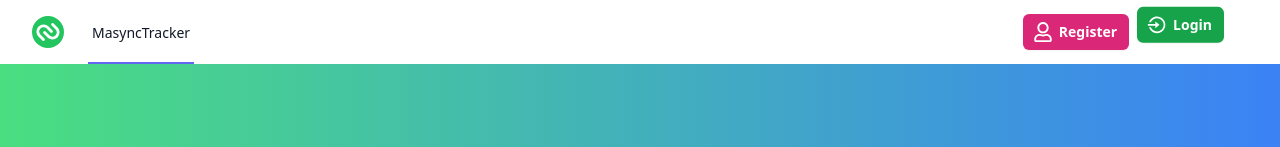
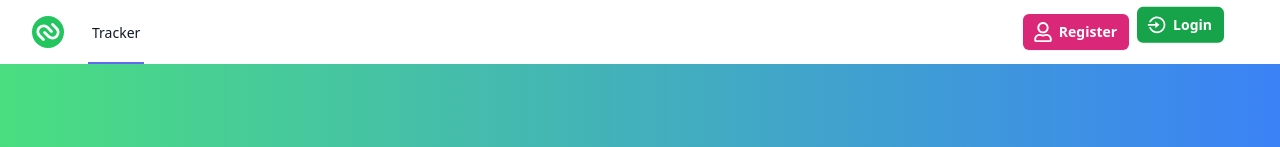
Before and after one commit to ppagano91/mern-expenses-controller-front, a React (Vite) app: page / in a window 1280 px wide. Shown: the top 147 px of the page. Built offline with nearby package versions, Linux system fonts and the light colour scheme.

Commit message:
Cambio nombre App

```diff
--- a/src/components/Navbar/PrivateNavbar.jsx
+++ b/src/components/Navbar/PrivateNavbar.jsx
@@ -50,7 +50,7 @@ export default function PrivateNavbar() {
                     to="/"
                     className="inline-flex items-center border-b-2 border-indigo-500 px-1 pt-1 text-sm font-medium text-gray-900"
                   >
-                    MasyncTracker
+                    Tracker
                   </Link>
                 </div>
                 <div className="hidden md:ml-6 md:flex md:space-x-8">
@@ -157,7 +157,7 @@ export default function PrivateNavbar() {
                   as="button"
                   className="block border-l-4 border-transparent py-2 pl-3 pr-4 text-base font-medium text-gray-500 hover:border-gray-300 hover:bg-gray-50 hover:text-gray-700 sm:pl-5 sm:pr-6"
                 >
-                  MasyncTracker
+                  Tracker
                 </Disclosure.Button>
               </Link>
               <Link to="/add-transaction">
--- a/src/components/Navbar/PublicNavbar.jsx
+++ b/src/components/Navbar/PublicNavbar.jsx
@@ -37,7 +37,7 @@ export default function PublicNavbar() {
                     to="/"
                     className="inline-flex items-center border-b-2 border-indigo-500 px-1 pt-1 text-sm font-medium text-gray-900"
                   >
-                    MasyncTracker
+                    Tracker
                   </Link>
                 </div>
               </div>
@@ -80,7 +80,7 @@ export default function PublicNavbar() {
                   as="button"
                   className="block border-l-4 border-transparent py-2 pl-3 pr-4 text-base font-medium text-gray-500 hover:border-gray-300 hover:bg-gray-50 hover:text-gray-700 sm:pl-5 sm:pr-6"
                 >
-                  MasyncTracker
+                  Tracker
                 </Disclosure.Button>
               </Link>
 
```
